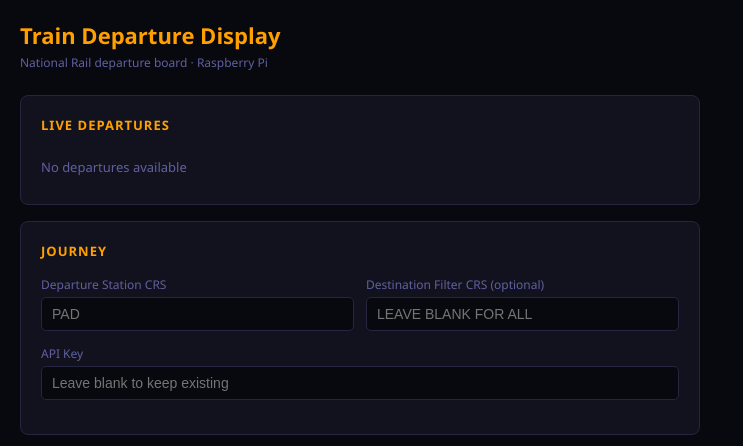
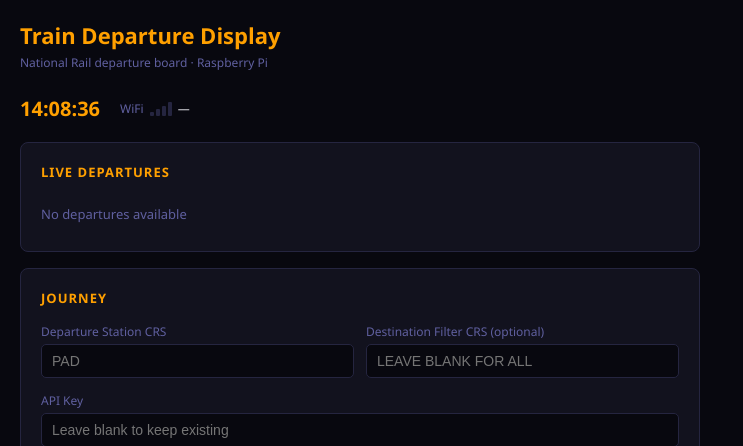
Before and after one commit to OktaneZA/PiDepartures, a Flask app: page / in a window 1280 px wide. Shown: the top 446 px of the page, without its empty margins (0-743 px from the left). Run offline with Flask 3, Linux system fonts and the light colour scheme; data that the repository does not hold is empty; parts of the project's set-up code (start-up, migrations or seed data) failed here and were passed over.

Commit message:
Add WiFi SSID, signal strength and live clock to portal

```diff
--- a/src/portal.py
+++ b/src/portal.py
@@ -12,6 +12,7 @@ API_KEY is masked in the UI and only replaced if a new value is entered. (SEC-01
 
 import functools
 import logging
+import subprocess
 import threading
 from typing import Any
 
@@ -173,6 +174,35 @@ def create_app(
             state_copy = dict(portal_state)
         return jsonify(state_copy)
 
+    @app.route("/sysinfo", methods=["GET"])
+    def sysinfo() -> Response:
+        """Return WiFi SSID and signal strength. No auth — SSID is public broadcast info."""
+        info: dict[str, Any] = {"ssid": None, "signal_dbm": None}
+
+        try:
+            result = subprocess.run(
+                ["iwgetid", "-r"], capture_output=True, text=True, timeout=3
+            )
+            ssid = result.stdout.strip()
+            if ssid:
+                info["ssid"] = ssid
+        except Exception:  # noqa: BLE001
+            pass
+
+        try:
+            with open("/proc/net/wireless") as f:
+                for line in f:
+                    if "wlan" in line:
+                        parts = line.split()
+                        # format: wlan0: status link level noise …
+                        # level is index 3, may have trailing dot
+                        info["signal_dbm"] = int(float(parts[3].rstrip(".")))
+                        break
+        except Exception:  # noqa: BLE001
+            pass
+
+        return jsonify(info)
+
     @app.route("/health", methods=["GET"])
     def health() -> Response:
         """Liveness check — no auth required."""
--- a/src/templates/index.html
+++ b/src/templates/index.html
@@ -92,11 +92,49 @@
     footer { max-width: 680px; color: var(--muted); font-size: 11px; margin-top: 8px; }
     a { color: var(--accent); text-decoration: none; }
     code { background: var(--border); border-radius: 3px; padding: 1px 5px; font-size: 12px; }
+    .sysbar {
+      max-width: 680px;
+      display: flex;
+      gap: 20px;
+      align-items: center;
+      margin-bottom: 20px;
+      font-size: 12px;
+      color: var(--muted);
+    }
+    .sysbar-item { display: flex; align-items: center; gap: 6px; }
+    .sysbar-value { color: var(--text); }
+    .wifi-bars { display: inline-flex; align-items: flex-end; gap: 2px; height: 14px; }
+    .wifi-bars span {
+      width: 4px;
+      background: var(--border);
+      border-radius: 1px;
+      display: inline-block;
+    }
+    .wifi-bars span.lit { background: var(--accent); }
+    .clock { font-size: 20px; font-weight: 700; color: var(--accent); font-variant-numeric: tabular-nums; }
   </style>
 </head>
 <body>
   <h1>Train Departure Display</h1>
   <p class="subtitle">National Rail departure board · Raspberry Pi</p>
+
+  <!-- System info strip -->
+  <div class="sysbar">
+    <div class="sysbar-item">
+      <span class="clock" id="clock">--:--:--</span>
+    </div>
+    <div class="sysbar-item">
+      <span>WiFi</span>
+      <div class="wifi-bars" id="wifi-bars">
+        <span style="height:4px"></span>
+        <span style="height:7px"></span>
+        <span style="height:10px"></span>
+        <span style="height:14px"></span>
+      </div>
+      <span class="sysbar-value" id="wifi-ssid">—</span>
+      <span id="wifi-dbm" style="color:var(--muted)"></span>
+    </div>
+  </div>
 
   {% if errors %}
   <div class="alert alert-error">&#9888; {{ errors }}</div>
@@ -224,6 +262,37 @@
       return 'late';
     }
 
+    // Live clock
+    function tickClock() {
+      const now = new Date();
+      const pad = n => String(n).padStart(2, '0');
+      document.getElementById('clock').textContent =
+        pad(now.getHours()) + ':' + pad(now.getMinutes()) + ':' + pad(now.getSeconds());
+    }
+    tickClock();
+    setInterval(tickClock, 1000);
+
+    // WiFi info
+    function updateSysinfo() {
+      fetch('/sysinfo')
+        .then(r => r.json())
+        .then(s => {
+          document.getElementById('wifi-ssid').textContent = s.ssid || '—';
+          const dbm = s.signal_dbm;
+          if (dbm != null) {
+            document.getElementById('wifi-dbm').textContent = '(' + dbm + ' dBm)';
+            // 4-bar strength: excellent ≥-50, good ≥-60, fair ≥-70, weak ≥-80, poor <-80
+            const bars = dbm >= -50 ? 4 : dbm >= -60 ? 3 : dbm >= -70 ? 2 : dbm >= -80 ? 1 : 0;
+            document.querySelectorAll('#wifi-bars span').forEach((el, i) => {
+              el.classList.toggle('lit', i < bars);
+            });
+          }
+        })
+        .catch(() => {});
+    }
+    updateSysinfo();
+    setInterval(updateSysinfo, 30000);
+
     function updateDeps() {
       fetch('/status')
         .then(r => r.json())
```
